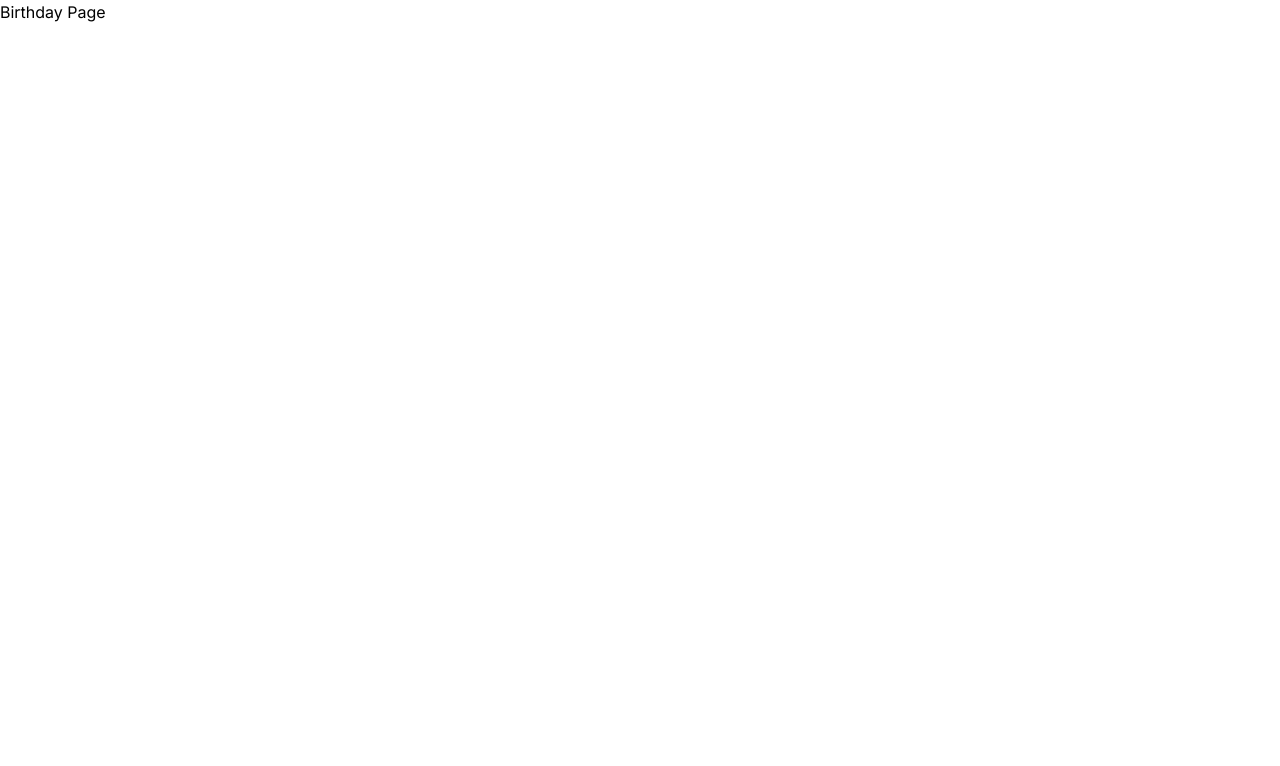
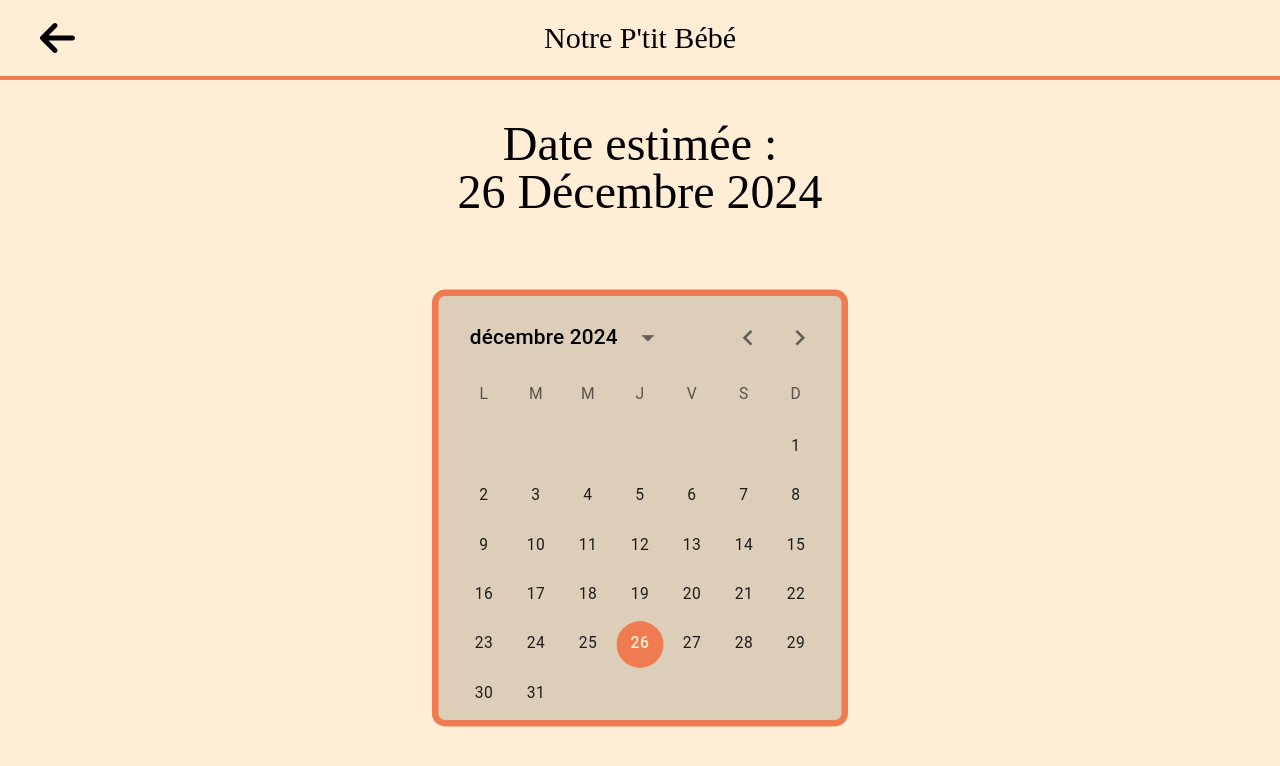
Before and after one commit to mrvalbass/genderbet-web-front, a Next.js app: page /birthday in a window 1280 px wide. Shown: the top 766 px of the page. Built offline with nearby package versions, Linux system fonts and the light colour scheme; a web font is replaced by a local one.

Commit message:
Final version v1

```diff
--- a/src/app/(pages)/(home)/page.tsx
+++ b/src/app/(pages)/(home)/page.tsx
@@ -7,6 +7,7 @@ import BirthListCard from "./components/BirthListCard";
 import Separator from "./components/Separator";
 import Header from "../../components/Header";
 import UserContext from "@/app/context/UserContext";
+import dayjs from "dayjs";
 
 export default function Home() {
   const router = useRouter();
@@ -57,7 +58,7 @@ export default function Home() {
             <MenuCard
               className="bg-dateBackground"
               href="/birthday"
-              prediction={""}
+              prediction={dayjs(user.predictions.birthDay).format("DD/MM/YYYY")}
             >
               Date
             </MenuCard>
--- a/src/app/(pages)/birthday/page.tsx
+++ b/src/app/(pages)/birthday/page.tsx
@@ -1,3 +1,63 @@
+"use client";
+import Header from "@/app/components/Header";
+import UserContext from "@/app/context/UserContext";
+import { useContext, useState } from "react";
+import { DateCalendar } from "@mui/x-date-pickers";
+import { LocalizationProvider } from "@mui/x-date-pickers";
+import { AdapterDayjs } from "@mui/x-date-pickers/AdapterDayjs";
+import dayjs, { Dayjs } from "dayjs";
+import "dayjs/locale/fr";
+dayjs.locale("fr");
+
 export default function Birthday() {
-  return <div>Birthday Page</div>;
+  const { user } = useContext(UserContext);
+  const [date, setDate] = useState<Dayjs>(dayjs(user.predictions.birthDay));
+
+  const handleDateChange = async (newDate: Dayjs) => {
+    user.predictions.birthDay = newDate;
+    setDate(newDate);
+    const options = {
+      method: "put",
+      headers: { "Content-Type": "application/json" },
+      body: JSON.stringify({
+        token: user.token,
+        date: newDate.toDate(),
+      }),
+    };
+    await fetch(
+      "https://genderbet-back.vercel.app/users/updateBirthday",
+      options
+    );
+  };
+
+  return (
+    <LocalizationProvider dateAdapter={AdapterDayjs} adapterLocale="fr">
+      <Header back />
+      <main className="h-[90lvh] bg-orange-100 flex flex-col items-center">
+        <h1 className="text-4xl md:text-5xl font-[500] pt-5 md:pt-10 font-BabyFont text-center mx-10 leading-relaxed">
+          Date estimée : <br />
+          26 Décembre 2024
+        </h1>
+        <div className="flex flex-col grow m-5 md:m-10 max-w-[1000px] w-4/5 justify-center">
+          <DateCalendar
+            value={date}
+            onChange={handleDateChange}
+            sx={{
+              backgroundColor: "#00000022",
+              fontSize: "2rem",
+              borderRadius: "10px",
+              border: "5px #ef7c51 solid",
+              transform: {
+                md: "scale(1.3)",
+              },
+              ".MuiPickersDay-root.Mui-selected": {
+                backgroundColor: "#ef7c51",
+                color: "#ffedd5",
+              },
+            }}
+          />
+        </div>
+      </main>
+    </LocalizationProvider>
+  );
 }
--- a/src/app/(pages)/firstname/page.tsx
+++ b/src/app/(pages)/firstname/page.tsx
@@ -51,7 +51,7 @@ export default function FirstName() {
       }),
     };
     const response = await fetch(
-      "http://localhost:3000/users/updateFirstName",
+      "https://genderbet-back.vercel.app/users/updateFirstName",
       options
     ).then((r) => r.json());
     if (response.result) setMessage("✔");
@@ -79,7 +79,7 @@ export default function FirstName() {
             setNames={setGirlNames}
           />
           <button
-            className="mb-10 bg-[#ef7c51] rounded px-10 py-2 font-bold text-orange-100 text-xl active:scale-95 w-1/5"
+            className="mb-10 bg-[#ef7c51] rounded px-10 py-2 font-bold text-orange-100 text-xl active:scale-95 w-[200px]"
             onClick={saveNames}
           >
             {message}
--- a/src/app/(pages)/gender/page.tsx
+++ b/src/app/(pages)/gender/page.tsx
@@ -21,7 +21,7 @@ export default function Gender() {
         gender,
       }),
     };
-    await fetch("http://localhost:3000/users/updateGender", options);
+    await fetch("https://genderbet-back.vercel.app/users/updateGender", options);
   };
 
   return (
--- a/src/app/(pages)/login/utilities/handleSignIn.tsx
+++ b/src/app/(pages)/login/utilities/handleSignIn.tsx
@@ -16,7 +16,7 @@ export default async function handleSignIn(
   };
 
   const response = await fetch(
-    "http://localhost:3000/users/signIn",
+    "https://genderbet-back.vercel.app/users/signIn",
     options
   ).then((r) => r.json());
 
--- a/src/app/(pages)/login/utilities/handleSignUp.tsx
+++ b/src/app/(pages)/login/utilities/handleSignUp.tsx
@@ -18,7 +18,7 @@ export default async function handleSignUp(
   };
 
   const response = await fetch(
-    "http://localhost:3000/users/signUp",
+    "https://genderbet-back.vercel.app/users/signUp",
     options
   ).then((r) => r.json());
 
--- a/src/app/context/UserContext.tsx
+++ b/src/app/context/UserContext.tsx
@@ -1,5 +1,6 @@
 "use client";
 
+import dayjs, { Dayjs } from "dayjs";
 import { createContext, useEffect, useState } from "react";
 
 export interface FirstNameInterface {
@@ -10,7 +11,7 @@ export interface FirstNameInterface {
 export interface PredictionsInterface {
   gender: "♂" | "♀" | null;
   firstName: FirstNameInterface;
-  birthDay: Date;
+  birthDay: Dayjs;
 }
 
 export interface UserInterface {
@@ -41,7 +42,7 @@ const defaultUser = {
       boy: ["", "", ""],
       girl: ["", "", ""],
     },
-    birthDay: new Date(2024, 11, 26),
+    birthDay: dayjs(new Date(2024, 11, 26)),
   },
 };
 
@@ -68,9 +69,9 @@ export function UserContextProvider({ children }: UserContextProviderProps) {
     const getUserData = async () => {
       const token = localStorage.getItem("token");
       if (token) {
-        const data = await fetch(`http://localhost:3000/users/${token}`).then(
-          (r) => r.json()
-        );
+        const data = await fetch(
+          `https://genderbet-back.vercel.app/users/${token}`
+        ).then((r) => r.json());
         setUser(data.user);
       } else {
         setUser(defaultUser);
```
Also changed, not shown: package.json (+8 -1 lines), src/app/calendar.css (added), 1 other file (tests, documents, lock files or other folders).
